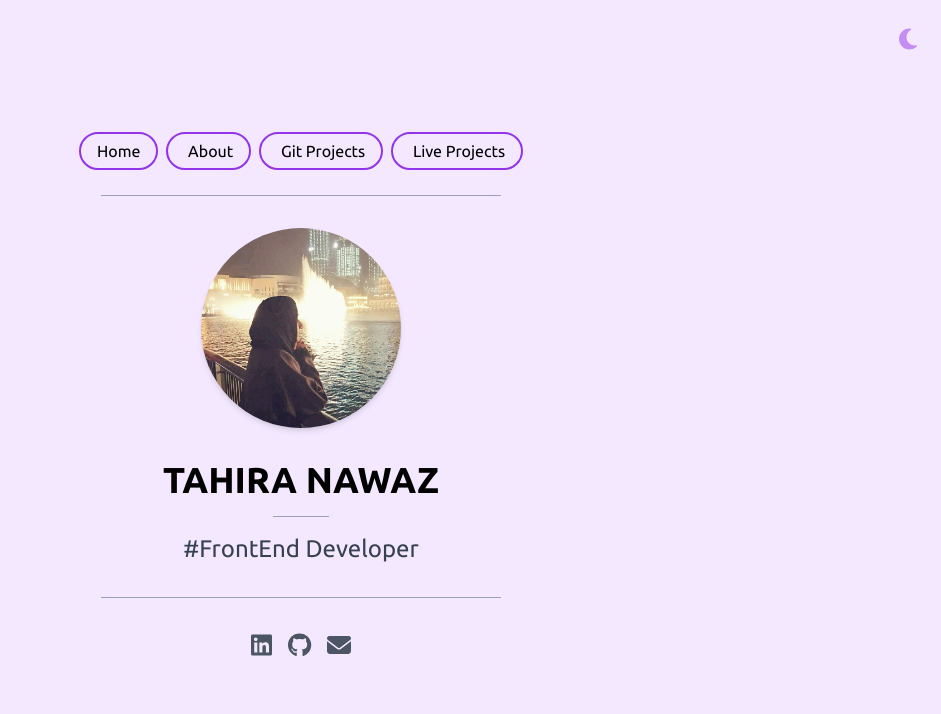
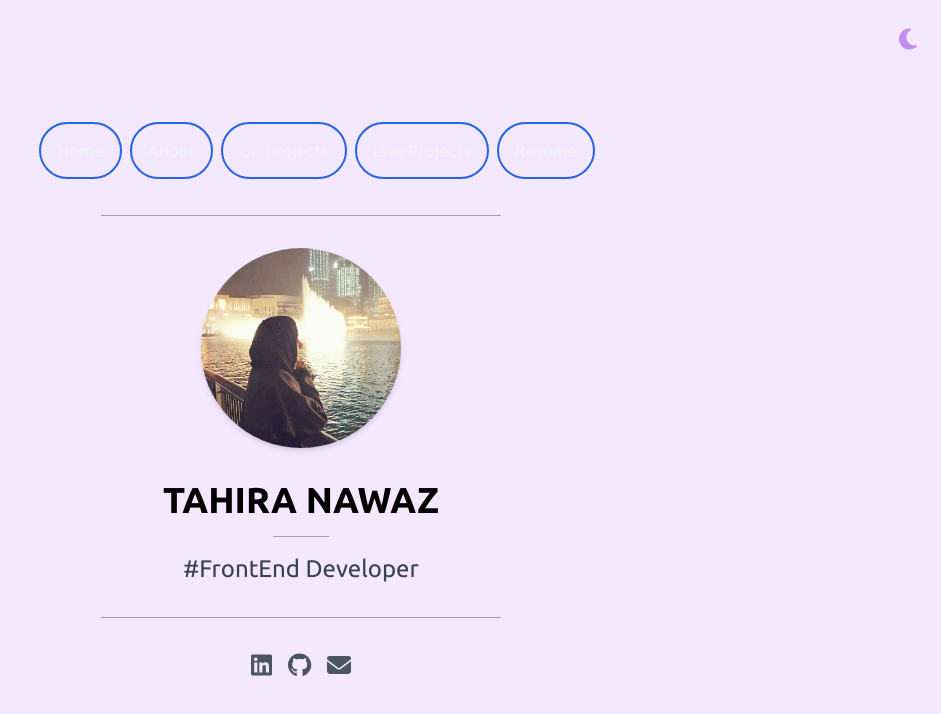
Before and after one commit to tahira17/Portfolio, a Vue app: page / in a window 1280 px wide. Shown: the top 714 px of the page, without its empty margins (339-1280 px from the left). Built offline with nearby package versions, Linux system fonts and the light colour scheme.

Commit message:
navigation added

```diff
--- a/src/App.vue
+++ b/src/App.vue
@@ -5,7 +5,9 @@
       <button @click="toggleDarkMode" class="animate-pulse">
         <ModeToggler :class="isDarkMode ? 'fa-solid fa-sun' : 'fa-solid fa-moon'" />
       </button>
-      <CardHeader />
+      <!-- <CardHeader />
+       -->
+       <Navigation />
       <RouterView />
       <CardFooter />
     </div>
@@ -13,6 +15,7 @@
 </template>
 
 <script setup>
+import Navigation from './components/Navigation.vue'
 import ModeToggler from './components/ModeToggler.vue';
 import CardHeader from './components/CardHeader.vue';
 import CardFooter from './components/CardFooter.vue';
```
Also changed, not shown: src/components/Navigation.vue (renamed from src/views/Navigation.vue).
